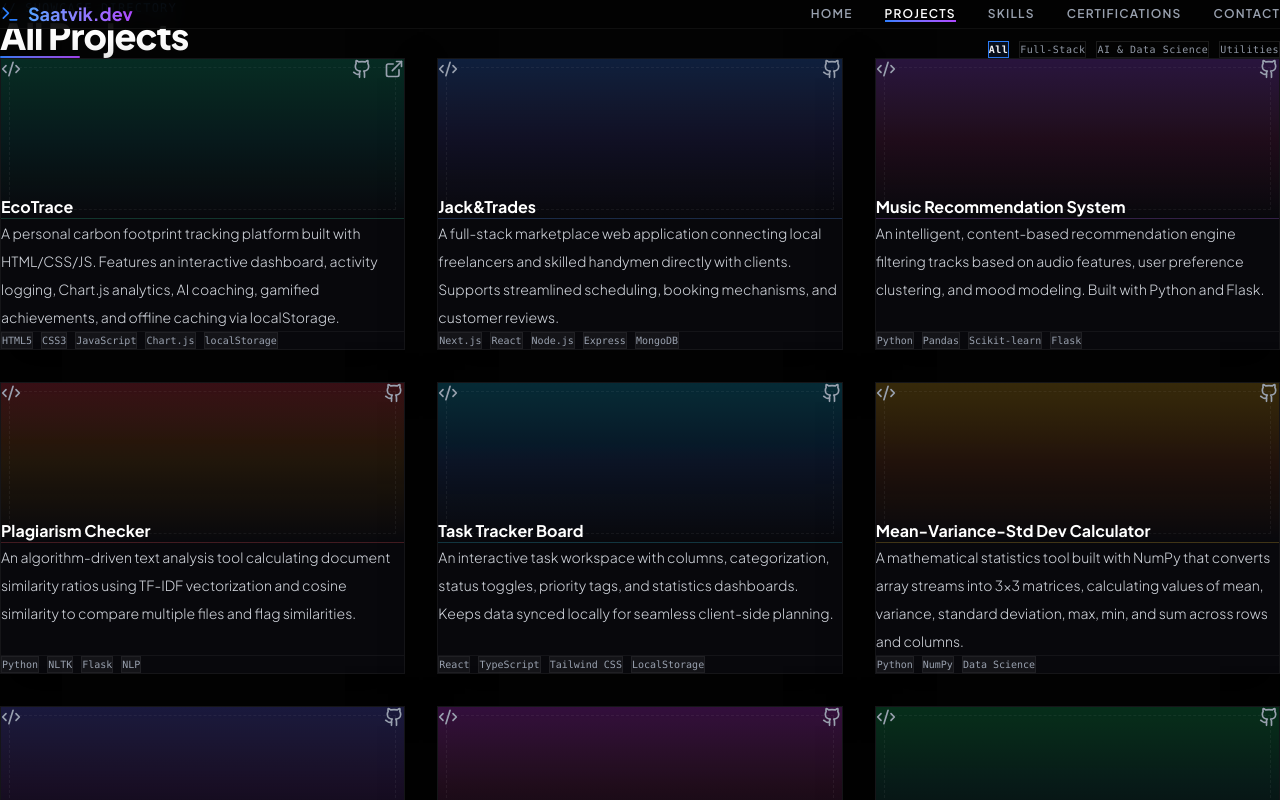
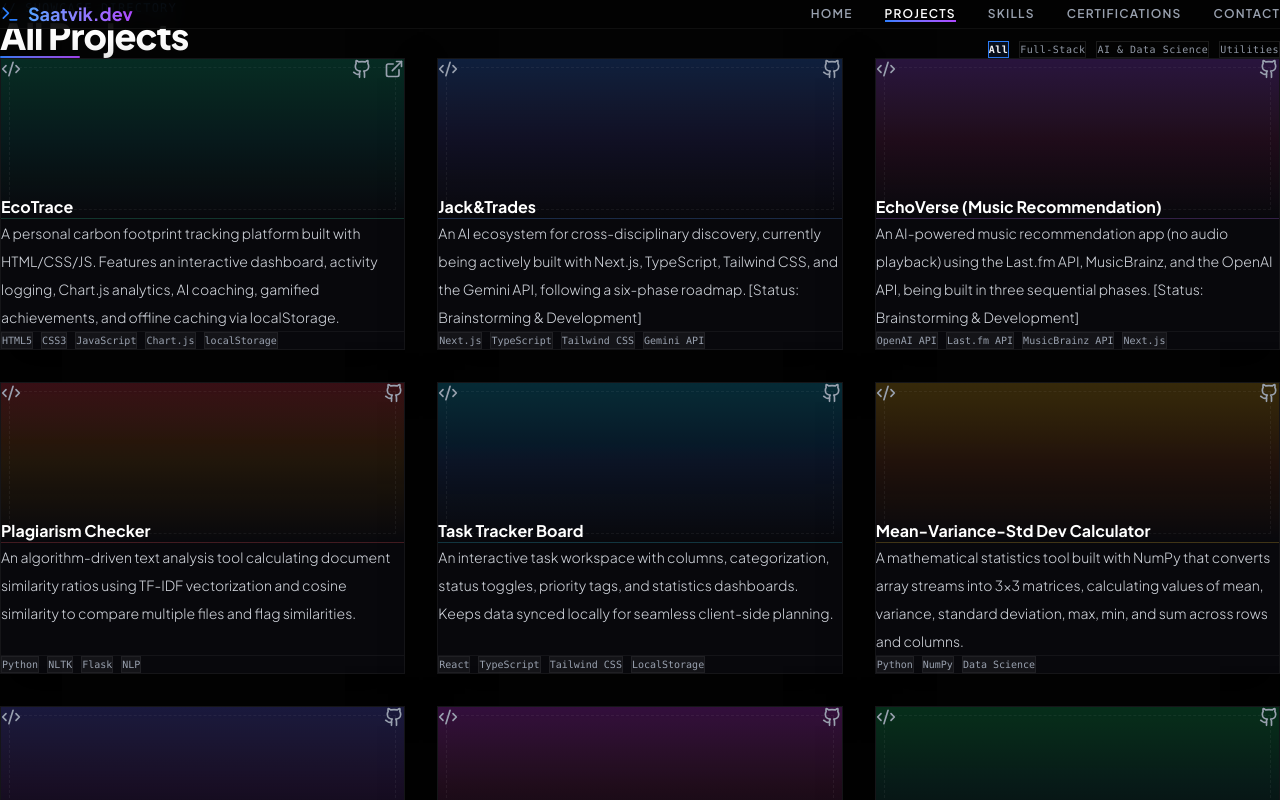
Before and after one commit to Saatvik-G/Saatvik-Gupta, a Next.js app: page /projects in a window 1280 px wide. Shown: the top 800 px of the page. Built offline with nearby package versions, Linux system fonts and the light colour scheme.

Commit message:
Fix: Re-organize page sections, factual corrections for projects, unmount splash gate, verify Three.js canvas size, opaque cards, image fallbacks, rebuild contact links

```diff
--- a/src/app/page.tsx
+++ b/src/app/page.tsx
@@ -2,11 +2,13 @@
 
 import React, { useState } from "react";
 import Link from "next/link";
+import Image from "next/image";
 import SplashScreen from "./components/SplashScreen";
 import Navbar from "./components/Navbar";
 import Hero from "./components/Hero";
+import Experience from "./components/Experience";
 import ScrollToTop from "./components/ScrollToTop";
-import { Award, Code2, ArrowRight, ExternalLink } from "lucide-react";
+import { Award, Code2, ArrowRight, ExternalLink, Hammer, Music, FolderGit } from "lucide-react";
 
 const GithubIcon = (props: React.SVGProps<SVGSVGElement>) => (
   <svg
@@ -23,6 +25,7 @@ const GithubIcon = (props: React.SVGProps<SVGSVGElement>) => (
   </svg>
 );
 
+// Factual finished projects showcased as Featured
 const FEATURED_PROJECTS = [
   {
     name: "EcoTrace — Carbon Footprint Platform",
@@ -31,59 +34,88 @@ const FEATURED_PROJECTS = [
     githubUrl: "https://github.com/Saatvik-G/Carbon-Footprint-Awareness-Platform",
     liveUrl: "https://saatvik-g.github.io/Carbon-Footprint-Awareness-Platform/",
     gradient: "from-emerald-500/20 via-teal-500/10 to-transparent",
+    icon: <FolderGit className="w-8 h-8 text-emerald-400" />
   },
   {
-    name: "Jack&Trades — Service Marketplace",
-    description: "A full-stack marketplace web application connecting local freelancers and skilled handymen directly with clients. Supports streamlined scheduling, booking mechanisms, and customer reviews.",
-    tags: ["Next.js", "React", "Node.js", "Express", "MongoDB"],
-    githubUrl: "https://github.com/Saatvik-G",
-    gradient: "from-blue-500/20 via-indigo-500/10 to-transparent",
+    name: "Plagiarism Checker",
+    description: "An algorithm-driven text analysis tool calculating document similarity ratios using TF-IDF vectorization and cosine similarity to compare multiple files and flag similarities.",
+    tags: ["Python", "NLTK", "Flask", "NLP"],
+    githubUrl: "https://github.com/Saatvik-G/Plagiarism-Checker",
+    gradient: "from-red-500/20 via-amber-500/10 to-transparent",
+    icon: <FolderGit className="w-8 h-8 text-red-400" />
   },
   {
-    name: "Music Recommendation System",
-    description: "An intelligent, content-based recommendation engine filtering tracks based on audio features, user preference clustering, and mood modeling. Built with Python and Flask.",
-    tags: ["Python", "Pandas", "Scikit-learn", "Flask"],
+    name: "Task Tracker Board",
+    description: "An interactive task workspace with columns, categorization, status toggles, priority tags, and statistics dashboards. Keeps data synced locally for seamless client-side planning.",
+    tags: ["React", "TypeScript", "Tailwind CSS", "LocalStorage"],
     githubUrl: "https://github.com/Saatvik-G",
+    gradient: "from-cyan-500/20 via-blue-500/10 to-transparent",
+    icon: <FolderGit className="w-8 h-8 text-cyan-400" />
+  }
+];
+
+// Factual in-progress brainstorming projects
+const BRAINSTORMING_PROJECTS = [
+  {
+    name: "Jack&Trades",
+    description: "An AI ecosystem for cross-disciplinary discovery, currently being actively built with Next.js, TypeScript, Tailwind CSS, and the Gemini API, following a six-phase roadmap.",
+    tags: ["Next.js", "TypeScript", "Gemini API"],
+    githubUrl: "https://github.com/Saatvik-G/Jack-Trades.git",
+    gradient: "from-blue-500/20 via-indigo-500/10 to-transparent",
+    icon: <Hammer className="w-8 h-8 text-blue-400" />,
+    roadmap: "Phase 1: Architecture Development"
+  },
+  {
+    name: "EchoVerse (Music Recommendation)",
+    description: "An AI-powered music recommendation app (no audio playback) using the Last.fm API, MusicBrainz, and the OpenAI API, being built in three sequential phases.",
+    tags: ["OpenAI API", "Last.fm API", "MusicBrainz API"],
+    githubUrl: "https://github.com/Saatvik-G/Music-Recommendation.git",
     gradient: "from-purple-500/20 via-pink-500/10 to-transparent",
+    icon: <Music className="w-8 h-8 text-purple-400" />,
+    roadmap: "Phase 1: API Integrations"
   }
 ];
 
 const HIGHLIGHT_CERTS = [
-  { title: "Google Cloud Generative AI Leader: ML Lifecycle", issuer: "Infosys Springboard", date: "June 2026", cat: "AI & ML" },
+  { title: "Google Cloud Generative AI Leader", issuer: "Infosys Springboard", date: "June 2026", cat: "AI & ML" },
   { title: "Data Analysis with Python (300 hrs)", issuer: "freeCodeCamp", date: "April 2026", cat: "Data" },
   { title: "AWS Solutions Architecture Job Simulation", issuer: "Forage", date: "January 2026", cat: "Cloud" }
 ];
 
 export default function Home() {
   const [hasEntered, setHasEntered] = useState(false);
+  const [avatarError, setAvatarError] = useState(true); // default to initials visual fallback
 
   return (
     <>
       {/* 3D Splash Screen Portal */}
-      {!hasEntered && <SplashScreen onEnter={() => setHasEntered(true)} />}
-
-      {/* Portfolio Site Content */}
+      {!hasEntered ? (
+        <SplashScreen onEnter={() => setHasEntered(true)} />
+      ) : (
+        <>
           <Navbar />
-      <main className="flex-1 w-full opacity-0 animate-fade-in bg-[#030303]" style={{ animationDelay: "200ms", animationFillMode: "forwards" }}>
+          <main className="flex-1 w-full bg-[#030303] opacity-0 animate-fade-in animate-fill-forwards" style={{ animationDelay: "100ms" }}>
 
             {/* Hero Section */}
             <Hero />
 
-        {/* Intro Brief */}
-        <section className="py-36 border-t border-white/5 bg-[#050508]/40 relative overflow-hidden">
+            {/* Complete Bio About Section */}
+            <section id="about-section" className="py-36 border-t border-white/5 bg-[#050508]/40 relative overflow-hidden">
               <div className="max-w-7xl mx-auto px-6 md:px-12 grid lg:grid-cols-5 gap-20 items-center">
                 {/* Bio Info */}
                 <div className="lg:col-span-3 space-y-10">
                   <div>
-                <p className="font-mono text-xs text-blue-400 uppercase tracking-widest">// Profile Brief</p>
+                    <p className="font-mono text-xs text-blue-400 uppercase tracking-widest">// About Me</p>
                     <h2 className="text-3xl md:text-4xl font-extrabold tracking-tight text-white mt-4">
-                  Hi, I'm Saatvik
+                      Saatvik Gupta
                     </h2>
+                    <div className="h-[2px] w-12 bg-gradient-to-r from-blue-500 to-purple-500 mt-3 rounded-full" />
                   </div>
-              <p className="text-gray-300 leading-relaxed text-lg font-light">
-                A 3rd year Computer Science student at PES University who believes the best way to learn is by actually doing.
+                  <p className="text-gray-300 leading-relaxed text-base font-light">
+                    Hi, I'm Saatvik — a 3rd year Computer Science student who believes the best way to learn is by actually doing.
                     I don't wait for opportunities to come — I go out and create them. Passionate about using technology to solve
-                real problems and create meaningful impact.
+                    real problems and create meaningful impact. Still finding my path, and I think that's okay — curiosity is my
+                    compass and consistency is my habit. Open to internships, collaborations, and opportunities.
                   </p>
                   <div className="flex flex-wrap gap-4 pt-4">
                     <Link
@@ -96,17 +128,31 @@ export default function Home() {
                   </div>
                 </div>
 
-            {/* Profile Placeholder Image Card */}
+                {/* Profile Avatar Card */}
                 <div className="lg:col-span-2 flex justify-center">
-              <div className="relative w-72 h-72 glass-card border border-white/10 flex items-center justify-center group overflow-hidden bg-[#08080c]">
+                  <div className="relative w-64 h-64 glass-card border border-white/10 flex items-center justify-center overflow-hidden bg-[#08080c]">
                     <div className="absolute inset-3 border border-white/5 border-dashed pointer-events-none" />
-                <div className="absolute top-4 left-4 text-[9px] font-mono text-gray-600 uppercase tracking-widest">// PORTRAIT_PLACEHOLDER</div>
 
-                <svg className="w-40 h-40 text-gray-700 group-hover:text-blue-500/80 transition-colors duration-500" viewBox="0 0 100 100" fill="none" xmlns="http://www.w3.org/2000/svg">
-                  <circle cx="50" cy="35" r="18" stroke="currentColor" strokeWidth="1.5" />
-                  <path d="M20 80C20 65 30 58 50 58C70 58 80 65 80 80" stroke="currentColor" strokeWidth="1.5" strokeLinecap="round" />
-                  <circle cx="50" cy="50" r="48" stroke="currentColor" strokeWidth="1" strokeDasharray="3 3" className="opacity-40" />
-                </svg>
+                    {!avatarError ? (
+                      <div className="relative w-full h-full">
+                        <Image
+                          src="/portrait.jpg"
+                          alt="Saatvik Gupta Portrait"
+                          fill
+                          className="object-cover"
+                          onError={() => setAvatarError(true)}
+                        />
+                      </div>
+                    ) : (
+                      <div className="flex flex-col items-center justify-center text-center space-y-4">
+                        <div className="w-24 h-24 rounded-full bg-gradient-to-br from-blue-600 via-indigo-600 to-purple-600 flex items-center justify-center shadow-lg shadow-purple-500/20 border border-white/15">
+                          <span className="text-3xl font-extrabold text-white tracking-widest font-mono">SG</span>
+                        </div>
+                        <div className="text-[10px] font-mono text-gray-400 uppercase tracking-widest">
+                          Saatvik Gupta
+                        </div>
+                      </div>
+                    )}
 
                     {/* Frame Accents */}
                     <div className="absolute top-2 left-2 w-2.5 h-2.5 border-t border-l border-white/20" />
@@ -118,12 +164,15 @@ export default function Home() {
               </div>
             </section>
 
-        {/* Featured Projects Highlight Row (Left Aligned Horizontal Scroll) */}
+            {/* Experience Timeline Section */}
+            <Experience />
+
+            {/* Featured Shipped Projects */}
             <section id="featured-highlights" className="py-36 border-t border-white/5 bg-transparent relative overflow-hidden">
               <div className="max-w-7xl mx-auto px-6 md:px-12 space-y-16">
                 <div className="flex flex-col sm:flex-row sm:items-end justify-between gap-6">
                   <div>
-                <p className="font-mono text-xs text-purple-400 uppercase tracking-widest">// Selected Works</p>
+                    <p className="font-mono text-xs text-emerald-400 uppercase tracking-widest">// Featured Shipped</p>
                     <h2 className="text-3xl md:text-4xl font-extrabold tracking-tight text-white mt-3">
                       Featured Projects
                     </h2>
@@ -137,7 +186,6 @@ export default function Home() {
                   </Link>
                 </div>
 
-            {/* Left aligned horizontal layout with custom gap to prevent overlaps */}
                 <div className="flex overflow-x-auto pb-10 pt-4 gap-8 no-scrollbar scroll-smooth snap-x snap-mandatory w-full">
                   {FEATURED_PROJECTS.map((project, idx) => (
                     <div
@@ -146,9 +194,11 @@ export default function Home() {
                     >
                       <div className="absolute inset-2 border border-white/5 border-dashed pointer-events-none" />
 
-                  <div className={`h-32 w-full bg-gradient-to-b ${project.gradient} p-5 flex flex-col justify-between border-b border-white/5`}>
-                    <div className="flex items-center justify-between">
-                      <span className="text-[10px] font-mono text-gray-400">// PROJECT {idx + 1}</span>
+                      {/* Card Visual Header Placeholder */}
+                      <div className={`h-40 w-full bg-gradient-to-b ${project.gradient} p-5 flex flex-col justify-between border-b border-white/5 relative`}>
+                        <div className="absolute inset-2 border border-white/5 border-dashed pointer-events-none" />
+                        <div className="flex items-center justify-between z-10">
+                          <span className="text-[10px] font-mono text-gray-400">// SHIPPED {idx + 1}</span>
                           <div className="flex items-center gap-3">
                             <a href={project.githubUrl} target="_blank" rel="noopener noreferrer" className="text-gray-400 hover:text-white transition-colors">
                               <GithubIcon className="w-4.5 h-4.5" />
@@ -160,7 +210,12 @@ export default function Home() {
                             )}
                           </div>
                         </div>
+                        <div className="flex items-center gap-3.5 z-10">
+                          <div className="p-2 bg-black/40 border border-white/10">
+                            {project.icon}
+                          </div>
                           <h3 className="text-base font-bold text-white truncate">{project.name.split(" — ")[0]}</h3>
+                        </div>
                       </div>
 
                       <div className="p-5 space-y-4 flex-1 flex flex-col justify-between relative z-10">
@@ -177,8 +232,62 @@ export default function Home() {
               </div>
             </section>
 
-        {/* Top Certifications Highlight Row (Left Aligned Horizontal Scroll) */}
+            {/* Brainstorming & Currently Building Section */}
             <section className="py-36 border-t border-white/5 bg-[#050508]/40 relative overflow-hidden">
+              <div className="max-w-7xl mx-auto px-6 md:px-12 space-y-16">
+                <div>
+                  <p className="font-mono text-xs text-blue-400 uppercase tracking-widest">// In-Progress Sandbox</p>
+                  <h2 className="text-3xl md:text-4xl font-extrabold tracking-tight text-white mt-3">
+                    Currently Building & Brainstorming
+                  </h2>
+                  <div className="h-[2px] w-20 bg-gradient-to-r from-blue-500 to-purple-500 mt-4 rounded-full" />
+                </div>
+
+                <div className="grid md:grid-cols-2 gap-12">
+                  {BRAINSTORMING_PROJECTS.map((project, idx) => (
+                    <div
+                      key={idx}
+                      className="glass-card rounded-none border border-white/10 overflow-hidden flex flex-col justify-between shadow-2xl bg-[#08080c] hover:border-purple-500/20 transition-all duration-300 p-8 relative"
+                    >
+                      <div className="absolute inset-2 border border-white/5 border-dashed pointer-events-none" />
+
+                      <div className="space-y-6 z-10">
+                        <div className="flex items-center justify-between">
+                          <span className="text-[9px] font-mono text-purple-400 bg-purple-500/10 border border-purple-500/25 px-2.5 py-1 uppercase tracking-wider">
+                            {project.roadmap}
+                          </span>
+                          <a href={project.githubUrl} target="_blank" rel="noopener noreferrer" className="text-gray-400 hover:text-white transition-colors">
+                            <GithubIcon className="w-5 h-5" />
+                          </a>
+                        </div>
+
+                        <div className="flex items-center gap-4">
+                          <div className="p-2.5 bg-white/5 border border-white/5">
+                            {project.icon}
+                          </div>
+                          <h3 className="text-lg font-bold text-white">{project.name}</h3>
+                        </div>
+
+                        <p className="text-gray-300 text-sm leading-loose font-light">
+                          {project.description}
+                        </p>
+                      </div>
+
+                      <div className="flex flex-wrap gap-2 pt-4 mt-6 border-t border-white/5 z-10">
+                        {project.tags.map((tag) => (
+                          <span key={tag} className="text-[10px] px-2 py-0.5 bg-white/5 border border-white/5 text-gray-400 font-mono">
+                            {tag}
+                          </span>
+                        ))}
+                      </div>
+                    </div>
+                  ))}
+                </div>
+              </div>
+            </section>
+
+            {/* Top Certifications Highlight Row */}
+            <section className="py-36 border-t border-white/5 bg-transparent relative overflow-hidden">
               <div className="max-w-7xl mx-auto px-6 md:px-12 space-y-16">
                 <div className="flex flex-col sm:flex-row sm:items-end justify-between gap-6">
                   <div>
@@ -196,7 +305,6 @@ export default function Home() {
                   </Link>
                 </div>
 
-            {/* Left aligned horizontal layout with custom seal & gap to prevent overlaps */}
                 <div className="flex overflow-x-auto pb-10 pt-4 gap-8 no-scrollbar scroll-smooth snap-x snap-mandatory w-full">
                   {HIGHLIGHT_CERTS.map((cert, idx) => (
                     <div
@@ -239,5 +347,7 @@ export default function Home() {
           </main>
           <ScrollToTop />
         </>
+      )}
+    </>
   );
 }
--- a/src/app/projects/page.tsx
+++ b/src/app/projects/page.tsx
@@ -41,18 +41,18 @@ const PROJECTS: Project[] = [
     category: "Utilities",
   },
   {
-    name: "Jack&Trades — Service Marketplace",
-    description: "A full-stack marketplace web application connecting local freelancers and skilled handymen directly with clients. Supports streamlined scheduling, booking mechanisms, and customer reviews.",
-    tags: ["Next.js", "React", "Node.js", "Express", "MongoDB"],
-    githubUrl: "https://github.com/Saatvik-G",
+    name: "Jack&Trades",
+    description: "An AI ecosystem for cross-disciplinary discovery, currently being actively built with Next.js, TypeScript, Tailwind CSS, and the Gemini API, following a six-phase roadmap. [Status: Brainstorming & Development]",
+    tags: ["Next.js", "TypeScript", "Tailwind CSS", "Gemini API"],
+    githubUrl: "https://github.com/Saatvik-G/Jack-Trades.git",
     gradient: "from-blue-500/20 via-indigo-500/10 to-transparent",
     category: "Full-Stack",
   },
   {
-    name: "Music Recommendation System",
-    description: "An intelligent, content-based recommendation engine filtering tracks based on audio features, user preference clustering, and mood modeling. Built with Python and Flask.",
-    tags: ["Python", "Pandas", "Scikit-learn", "Flask"],
-    githubUrl: "https://github.com/Saatvik-G",
+    name: "EchoVerse (Music Recommendation)",
+    description: "An AI-powered music recommendation app (no audio playback) using the Last.fm API, MusicBrainz, and the OpenAI API, being built in three sequential phases. [Status: Brainstorming & Development]",
+    tags: ["OpenAI API", "Last.fm API", "MusicBrainz API", "Next.js"],
+    githubUrl: "https://github.com/Saatvik-G/Music-Recommendation.git",
     gradient: "from-purple-500/20 via-pink-500/10 to-transparent",
     category: "AI & Data Science",
   },
```
Also changed, not shown: src/app/components/Contact.tsx (+8 -6 lines), src/app/components/HeroCanvas.tsx (+4 -4 lines). Lines whose indentation alone changed are shown as unchanged.
